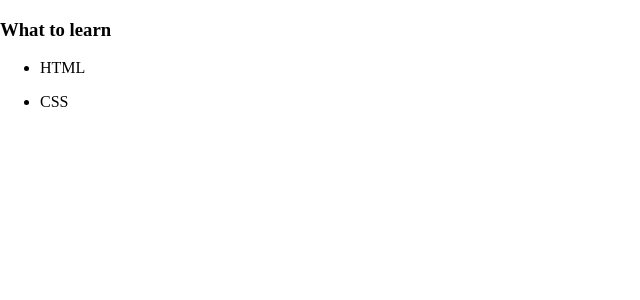
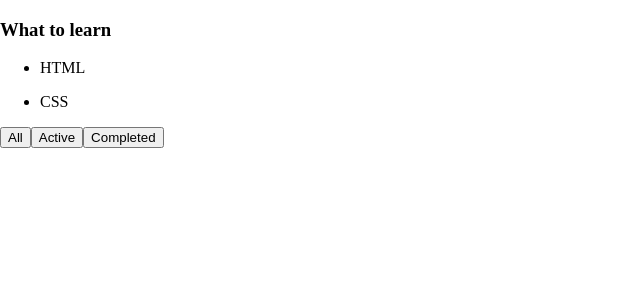
Before and after one commit to DmitryShastel/Native_JS_2.0_old, a React (Create React App) app in the folder Folder_1/native_js_2.0/: page / in a window 1280 px wide. Shown: the top 300 px of the page, without its empty margins (0-640 px from the left). Built offline with nearby package versions, Linux system fonts and the light colour scheme.

Commit message:
ToDoListTuesday: buttons to TodoListTuesday is added

```diff
--- a/Folder_1/native_js_2.0/src/Native_JS_2.0/Native_JS_Tuesday/ToDoList_Tuesday/TodoList_Tuesday.tsx
+++ b/Folder_1/native_js_2.0/src/Native_JS_2.0/Native_JS_Tuesday/ToDoList_Tuesday/TodoList_Tuesday.tsx
@@ -20,6 +20,9 @@ export const TodoListTuesday = (props: ToDoListType) => {
                     )
                 })
             }
+            <button>All</button>
+            <button>Active</button>
+            <button>Completed</button>
         </div>
     );
 };
```
